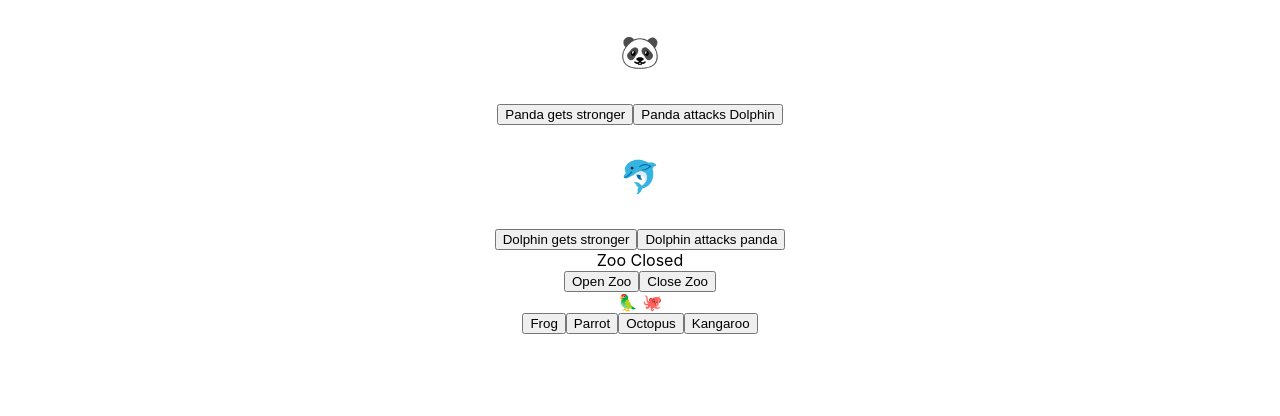
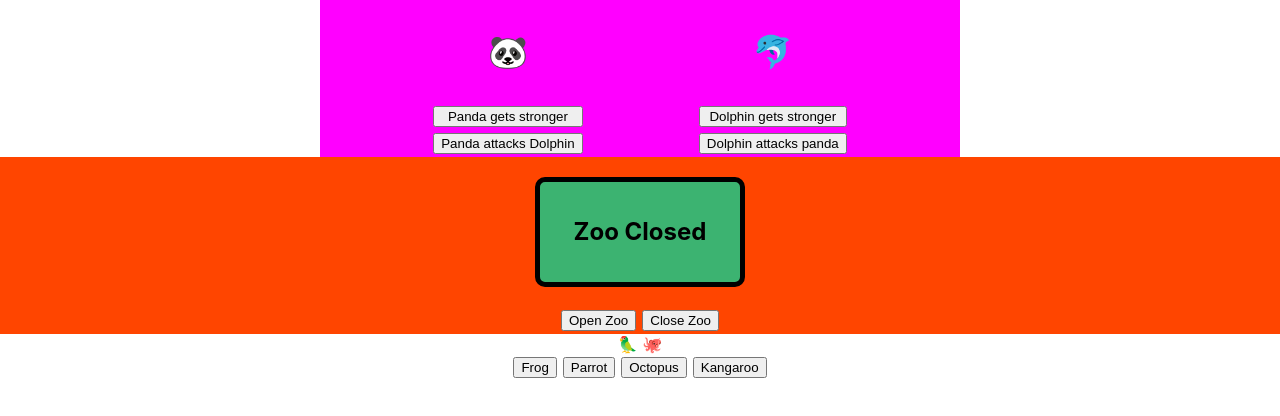
Before and after one commit to alex-i-blair/react-busy-town, a React (Create React App) app: page / in a window 1280 px wide. Shown: the top 416 px of the page. Built offline with nearby package versions, Linux system fonts and the light colour scheme.

Commit message:
some styles

```diff
--- a/src/App.css
+++ b/src/App.css
@@ -36,3 +36,42 @@
     transform: rotate(360deg);
   }
 }
+
+.fight {
+  width: 50%;
+  background-color: magenta;
+  display: inline-flex;
+  justify-content: space-evenly;
+}
+
+.animal {
+  display: flex;
+  flex-direction: column;
+}
+
+button {
+  margin: 3px;
+}
+
+.sign {
+  display: flex;
+  flex-direction: column;
+  background-color: orangered;
+  justify-content: center;
+  align-items: center;
+}
+
+.open-sign {
+  width: 200px;
+  height: 100px;
+  background-color: mediumseagreen;
+  display: flex;
+  align-items: center;
+  justify-content: center;
+  border: black solid 5px;
+  border-radius: 10px;
+}
+
+.sign h2 {
+  color: red;
+}
--- a/src/App.js
+++ b/src/App.js
@@ -45,7 +45,7 @@ function App() {
           <button onClick={() => decreasePanda()}>Dolphin attacks panda</button>
         </div>
       </section>
-      <section className='open-sign'>
+      <section className='sign'>
         <OpenZoo isOpen={isOpen} />
         <div>
           <button onClick={() => setIsOpen(true)}>Open Zoo</button>
--- a/src/OpenZoo.js
+++ b/src/OpenZoo.js
@@ -2,10 +2,10 @@ import React from 'react';
 
 export default function OpenZoo({ isOpen }) {
 
-  return <div className='open-sign'>{
+  return <h1 className='open-sign'>{
     isOpen
       ? 'Zoo Open'
       : 'Zoo Closed'
   }
-  </div>;
+  </h1>;
 }
```
